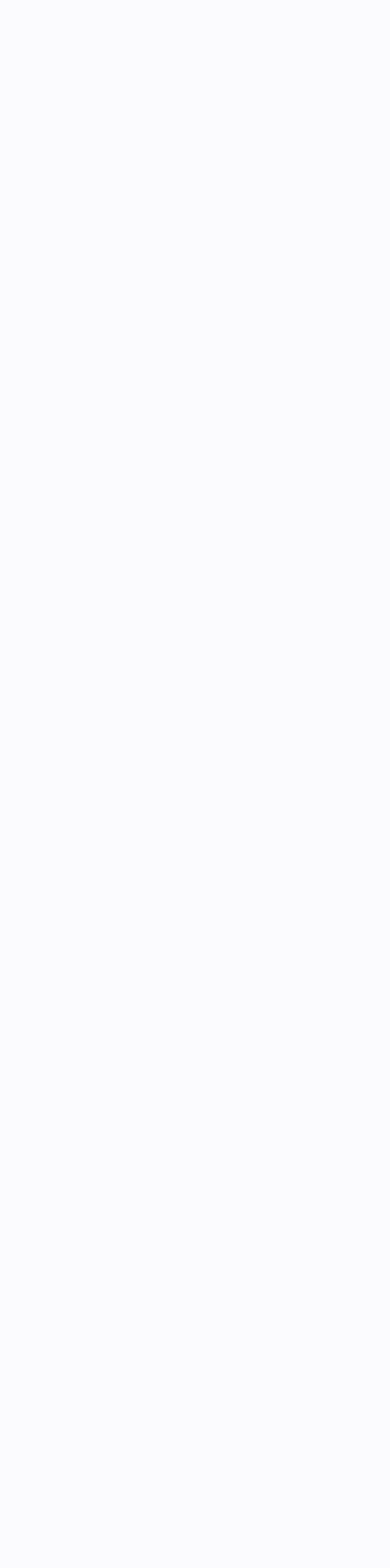
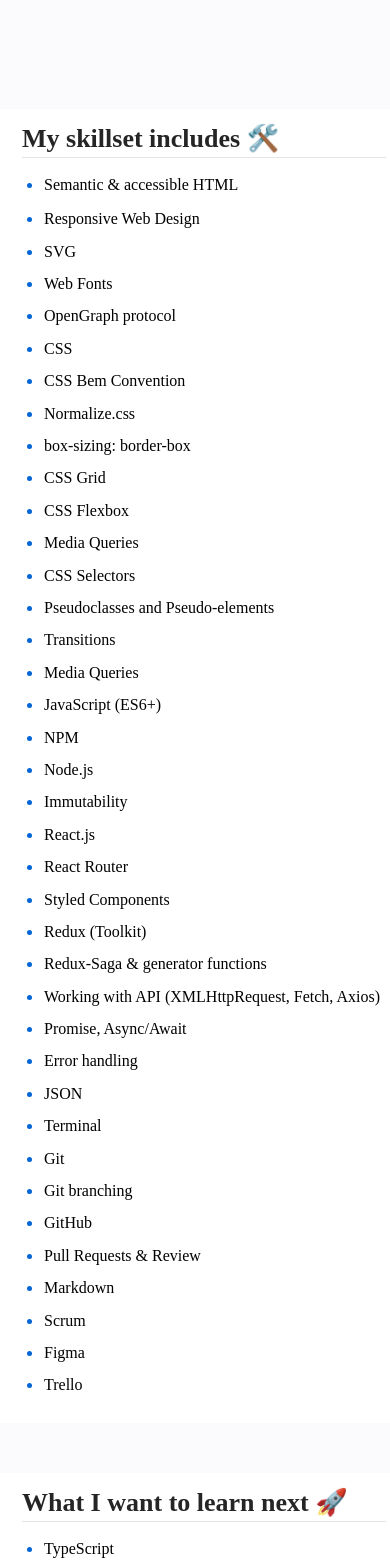
Before and after one commit to sofyahreksoftware/personal-homepage, a React (Create React App) app: page / in a window 390 px wide. Shown: the top 1568 px of the page. Before the commit the page ends 844 px from the top, so only its background shows below. Built offline with nearby package versions, Linux system fonts and the light colour scheme.

Commit message:
feat(profile): add skills and future skills sections for mobile and desktop

```diff
--- a/src/App.js
+++ b/src/App.js
@@ -1,3 +1,68 @@
-function App() {}
+import { ListSection } from "./ListSection";
+
+function App() {
+  const skills = [
+    "Semantic & accessible HTML",
+    "Responsive Web Design",
+    "SVG",
+    "Web Fonts",
+    "OpenGraph protocol",
+    "CSS",
+    "CSS Bem Convention",
+    "Normalize.css",
+    "box-sizing: border-box",
+    "CSS Grid",
+    "CSS Flexbox",
+    "Media Queries",
+    "CSS Selectors",
+    "Pseudoclasses and Pseudo-elements",
+    "Transitions",
+    "Media Queries",
+    "JavaScript (ES6+)",
+    "NPM",
+    "Node.js",
+    "Immutability",
+    "React.js",
+    "React Router",
+    "Styled Components",
+    "Redux (Toolkit)",
+    "Redux-Saga & generator functions ",
+    "Working with API (XMLHttpRequest, Fetch, Axios)",
+    "Promise, Async/Await",
+    "Error handling",
+    "JSON",
+    "Terminal",
+    "Git",
+    "Git branching",
+    "GitHub",
+    "Pull Requests & Review",
+    "Markdown",
+    "Scrum",
+    "Figma",
+    "Trello",
+  ];
+  const skillsToLearn = [
+    "TypeScript",
+    "Next.js",
+    "jQuery",
+    "React Context",
+    "Cypress",
+    "Unit testing",
+  ];
+
+  return (
+    <div>
+      <ListSection
+        titleName="My skillset includes&nbsp;🛠️"
+        listItems={skills}
+      />
+      <ListSection
+        titleName="What I want to learn next&nbsp;🚀"
+        listItems={skillsToLearn}
+        $condensedView
+      />
+    </div>
+  );
+}
 
 export default App;
--- /dev/null
+++ b/src/ListSection/index.js
@@ -0,0 +1,15 @@
+import { StyledSection, Title, List, StyledItem } from "./styled";
+
+export const ListSection = ({ titleName, listItems, $condensedView }) => {
+  return (
+    <StyledSection>
+      <Title>{titleName}</Title>
+      <List $condensedView={$condensedView}>
+        {listItems &&
+          listItems.map((item, index) => (
+            <StyledItem key={index}>{item}</StyledItem>
+          ))}
+      </List>
+    </StyledSection>
+  );
+};
--- /dev/null
+++ b/src/ListSection/styled.js
@@ -0,0 +1,56 @@
+import styled, { css } from "styled-components";
+
+export const StyledSection = styled.section`
+  max-width: 1216px;
+  background-color: ${({ theme }) => theme.colors.white};
+  margin: 72px auto;
+  padding: 16px;
+
+  @media (max-width: ${({ theme }) => theme.media.mobile}px) {
+    margin: 50px auto;
+    padding: 4px;
+  }
+`;
+
+export const Title = styled.h2`
+  font-weight: 900px;
+  font-size: 26px;
+  line-height: 36.31px;
+  color: ${({ theme }) => theme.colors.mineShaft};
+  margin: 8px 0 0 18px;
+  border-bottom: 1px solid ${({ theme }) => theme.colors.iron};
+`;
+
+export const List = styled.ul`
+  list-style-type: disc;
+  font-size: 16px;
+  display: grid;
+  grid-template-columns: repeat(3, 1fr);
+  grid-template-rows: repeat(13, 30px);
+  grid-auto-flow: column;
+  grid-gap: 8px 130px;
+  color: ${({ theme }) => theme.colors.slateGray};
+
+  & > li::marker {
+    color: ${({ theme }) => theme.colors.cornflowerBlue};
+    font-size: 18px;
+  }
+
+  ${({ $condensedView }) =>
+    $condensedView &&
+    css`
+      grid-template-rows: repeat(2, 30px);
+    `}
+
+  @media (max-width: ${({ theme }) => theme.media.mobile}px) {
+    grid-template-columns: 1fr;
+    grid-auto-flow: row;
+    grid-template-rows: repeat(auto-fill, minmax(30px, 1fr));
+    grid-gap: 4px 0;
+  }
+`;
+
+export const StyledItem = styled.li`
+  color: ${({ theme }) => theme.colors.black};
+  margin-bottom: 8px;
+`;
--- a/src/theme.js
+++ b/src/theme.js
@@ -1,7 +1,12 @@
 export const theme = {
+  media: { mobile: 992 },
   colors: {
     white: "rgba(255,255,255,1)",
     whiteLilac: "rgba(251, 251, 254, 1)",
+    iron: "rgba(229, 229, 229, 1)",
+    mineShaft: "rgba(37, 37, 37, 1)",
+    cornflowerBlue: "rgba(3, 102, 214, 1)",
+    slateGray: "rgba(110, 126, 145, 1)",
     black: "rgba(0,0,0,1)",
   },
 };
```
